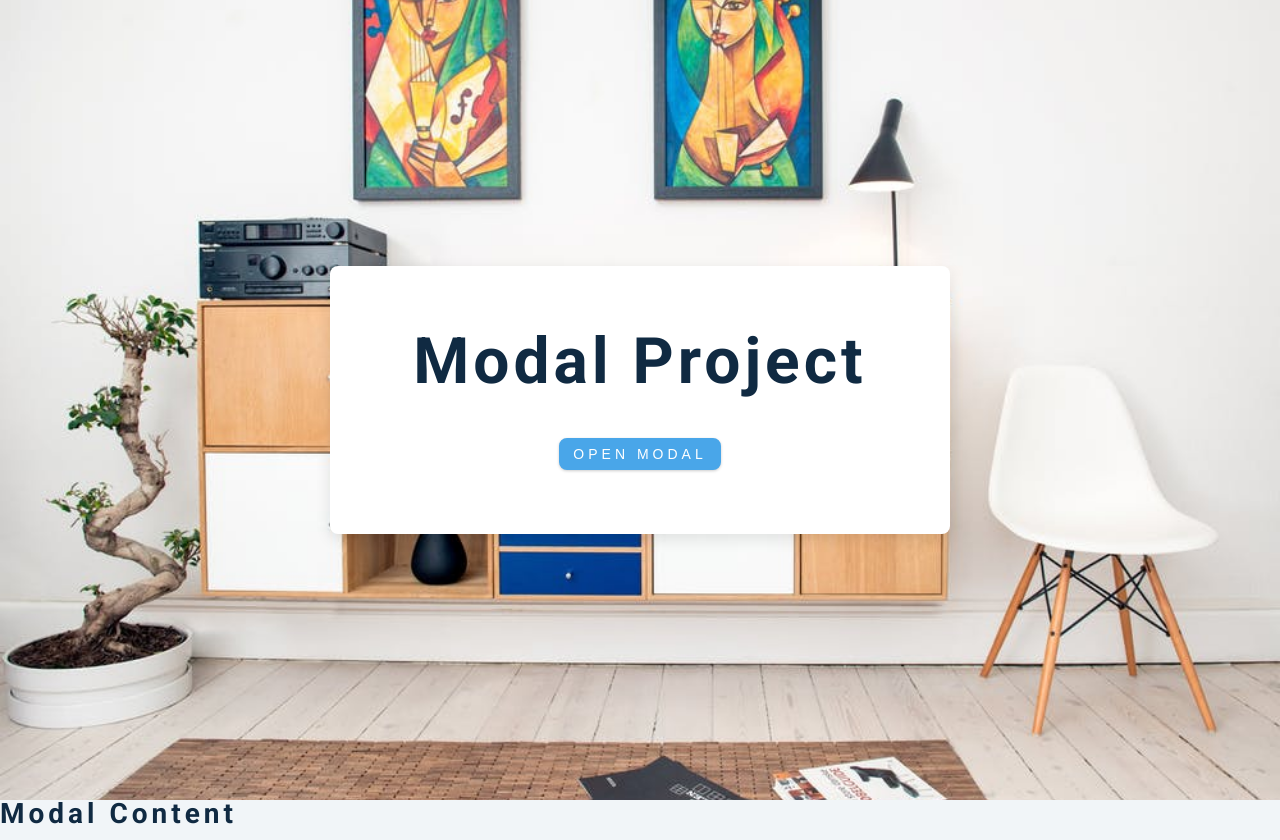
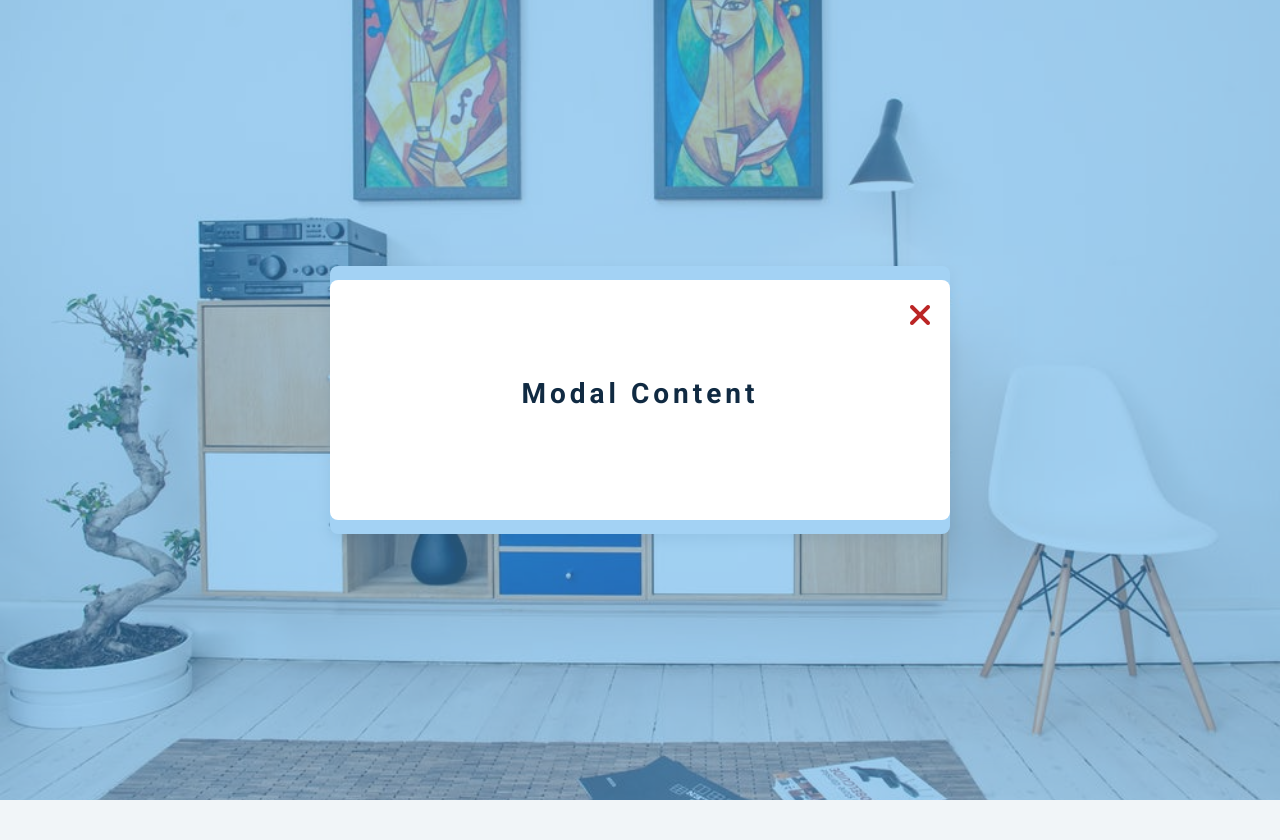
Before and after one commit to Mariam-Levy/artModal, a plain HTML site: page index.html in a window 1280 px wide. Both pictures are taken after a click on the button "OPEN MODAL". After the commit the page ends 800 px from the top, so only its background shows below. Drawn offline with nearby package versions, Linux system fonts and the light colour scheme.

Commit message:
practice completed

```diff
--- a/index.html
+++ b/index.html
@@ -5,6 +5,7 @@
     <meta name="viewport" content="width=device-width, initial-scale=1.0">
     <title>Modal</title>
     <link rel="stylesheet" href="./styles.css">
+    <link rel="stylesheet" href="https://cdnjs.cloudflare.com/ajax/libs/font-awesome/6.5.1/css/all.min.css">
 </head>
 <body>
     <header class="hero">
@@ -23,6 +24,6 @@
 
 
 
-    <script src=""></script>
+    <script src="./modal.js"></script>
 </body>
 </html>
--- /dev/null
+++ b/modal.js
@@ -0,0 +1,12 @@
+const modalBtn = document.querySelector('.modal-btn');
+const modal = document.querySelector('.modal');
+const closeBtn = document.querySelector('.modal__container__btn');
+
+
+modalBtn.addEventListener('click', function() {
+    modal.classList.add('open-modal');
+});
+
+closeBtn.addEventListener('click', function() {
+    modal.classList.remove('open-modal');
+})
--- a/styles.css
+++ b/styles.css
@@ -206,7 +206,7 @@ Modal
   background: transparent;
   color: var(--clr-primary-5);
 }
-.modal-overlay {
+.modal {
   position: fixed;
   top: 0;
   left: 0;
@@ -224,7 +224,7 @@ Modal
   visibility: visible;
   z-index: 10;
 }
-.modal-container {
+.modal__container {
   background: var(--clr-white);
   border-radius: var(--radius);
   width: 90vw;
```
